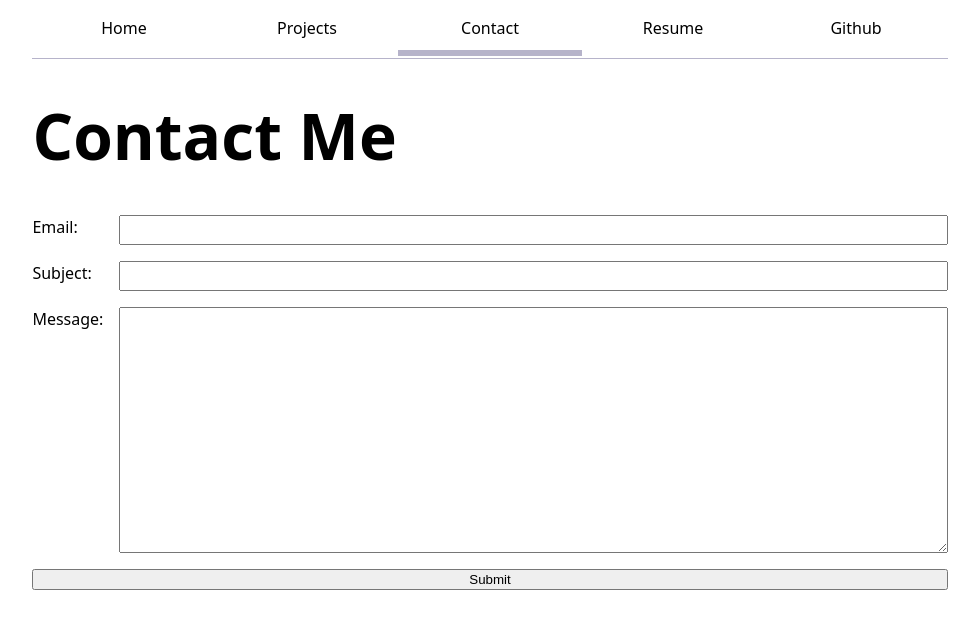
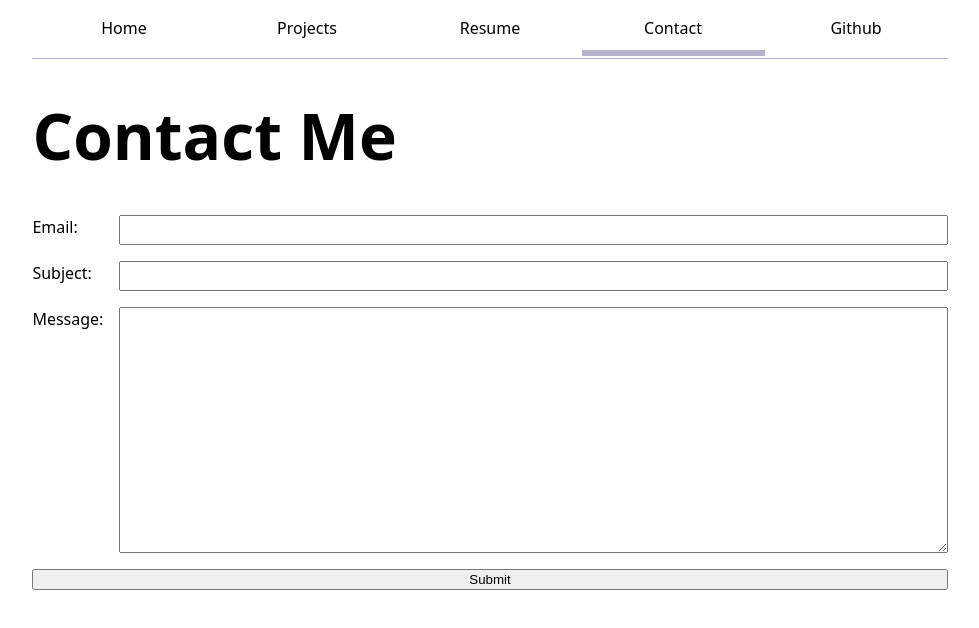
Before and after one commit to kveni12/lab3, a SvelteKit app: page /contact in a window 1280 px wide. Shown: the top 628 px of the page, without its empty margins (150-1129 px from the left). Built offline with nearby package versions, Linux system fonts and the light colour scheme.

Commit message:
lab 4 step 1

```diff
--- /dev/null
+++ b/src/routes/+layout.svelte
@@ -0,0 +1,60 @@
+<script>
+import {base} from "$app/paths";
+import {page} from "$app/stores";
+let pages = [
+  {url: "/", title: "Home"},
+  {url: "/projects", title: "Projects"},
+  {url: "/resume", title: "Resume"},
+  {url: "/contact", title: "Contact"},
+  {url: "https://github.com/kmorhun", title: "Github"},
+];
+</script>
+
+<nav>
+    {#each pages as p}
+        <a href={base + p.url}
+            class:current={p.url === "/" // is this link the home page?
+            ? $page.url.pathname === (base + "/") // if yes - set current = true if the path name matches. Else, set current = true if the path name starts correctly
+            : $page.url.pathname.startsWith(base + p.url)}
+            target={p.url.startsWith("http") ? "_blank": null}
+            >
+            {p.title}
+        </a>
+    {/each}
+</nav>
+<slot />
+
+<style>
+    nav ul,
+nav li {
+  display: contents;
+}
+nav {
+  display: flex;
+  margin-bottom: 1.5em;
+  border-bottom: 1px solid oklch(77.65% 0.03264 291.562);
+}
+nav a {
+  flex: 1;
+  text-decoration: none;
+  color: inherit;
+  text-align: center;
+  padding: 0.5em 0.5em 0.6em;
+  margin-bottom: 2px;
+}
+
+nav a.current {
+  border-bottom: 0.4em solid oklch(77.65% 0.03264 291.562);
+}
+
+nav a:hover {
+  border-bottom: 0.6em solid var(--color-accent);
+  background-color: oklch(from var(--color-accent) 95% 5% h);
+  padding-bottom: 0.1em;
+}
+
+:root {
+  --color-accent: oklch(70% 35% 300); /* light purple */
+}
+
+</style>
--- a/src/routes/contact/+page.svelte
+++ b/src/routes/contact/+page.svelte
@@ -1,13 +1,6 @@
 <svelte:head>
   <title>Contact me</title>
 </svelte:head>
-<nav>
-        <a class="home" href="../">Home</a>
-        <a href="../projects">Projects</a>
-        <a class="current" href="../contact">Contact</a>
-        <a href="../resume">Resume</a>
-        <a href="https://github.com/kveni12" target="_blank">Github</a>
-    </nav>
     <h1>Contact Me</h1>
     <form action="mailto:kveni@mit.edu" method="GET">
         <label>
--- a/static/style.css
+++ b/static/style.css
@@ -10,37 +10,6 @@
  margin-inline: auto;
 }
 
-nav ul,
-nav li {
-  display: contents;
-}
-nav {
-  display: flex;
-  margin-bottom: 1.5em;
-  border-bottom: 1px solid oklch(77.65% 0.03264 291.562);
-}
-nav a {
-  flex: 1;
-  text-decoration: none;
-  color: inherit;
-  text-align: center;
-  padding: 0.5em 0.5em 0.6em;
-  margin-bottom: 2px;
-}
-
-nav a.current {
-  border-bottom: 0.4em solid oklch(77.65% 0.03264 291.562);
-}
-
-nav a:hover {
-  border-bottom: 0.6em solid var(--color-accent);
-  background-color: oklch(from var(--color-accent) 95% 5% h);
-  padding-bottom: 0.1em;
-}
-
-:root {
-  --color-accent: oklch(70% 35% 300); /* light purple */
-}
 
 html {
   accent-color: var(--color-accent);
```
Also changed, not shown: src/routes/+page.svelte (+0 -7 lines), src/routes/projects/+page.svelte (+0 -7 lines), src/routes/resume/+page.svelte (+0 -7 lines).
